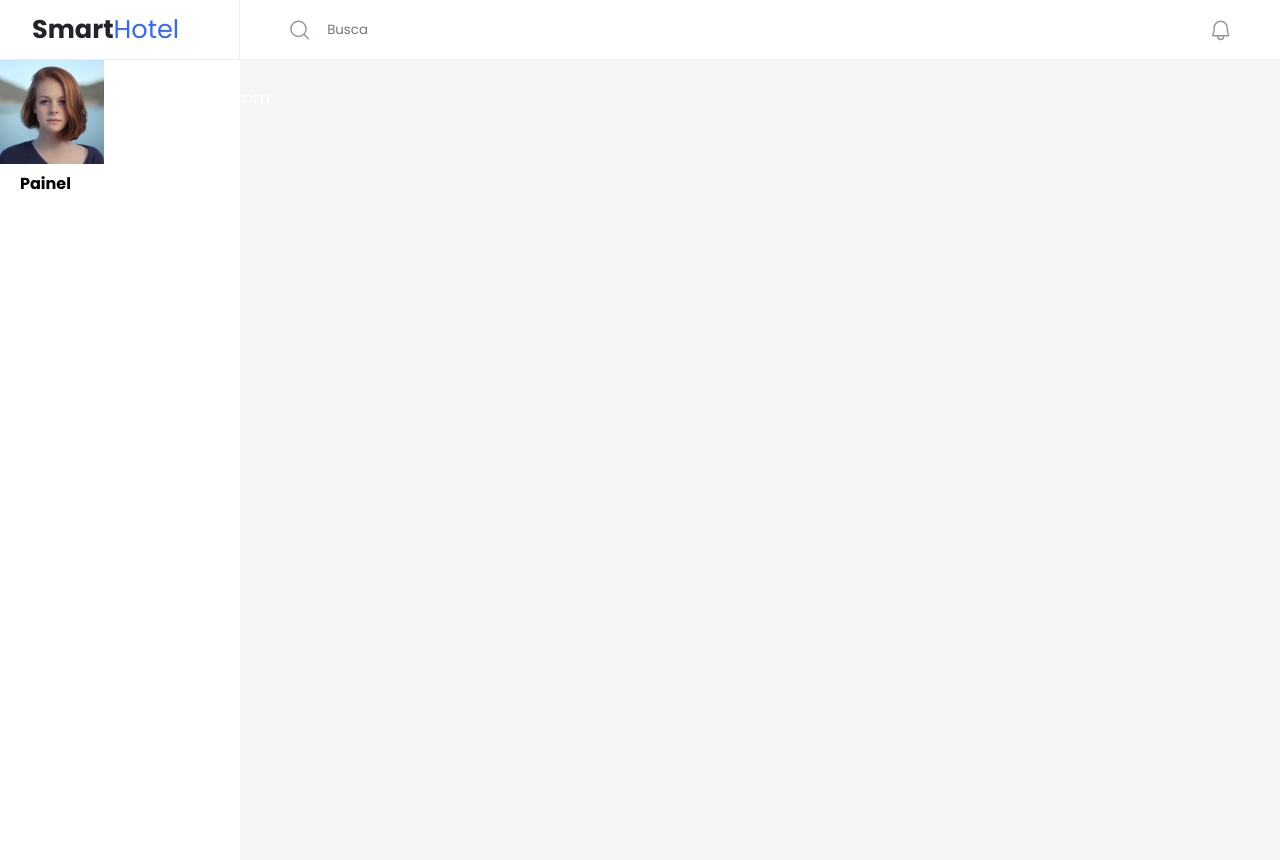
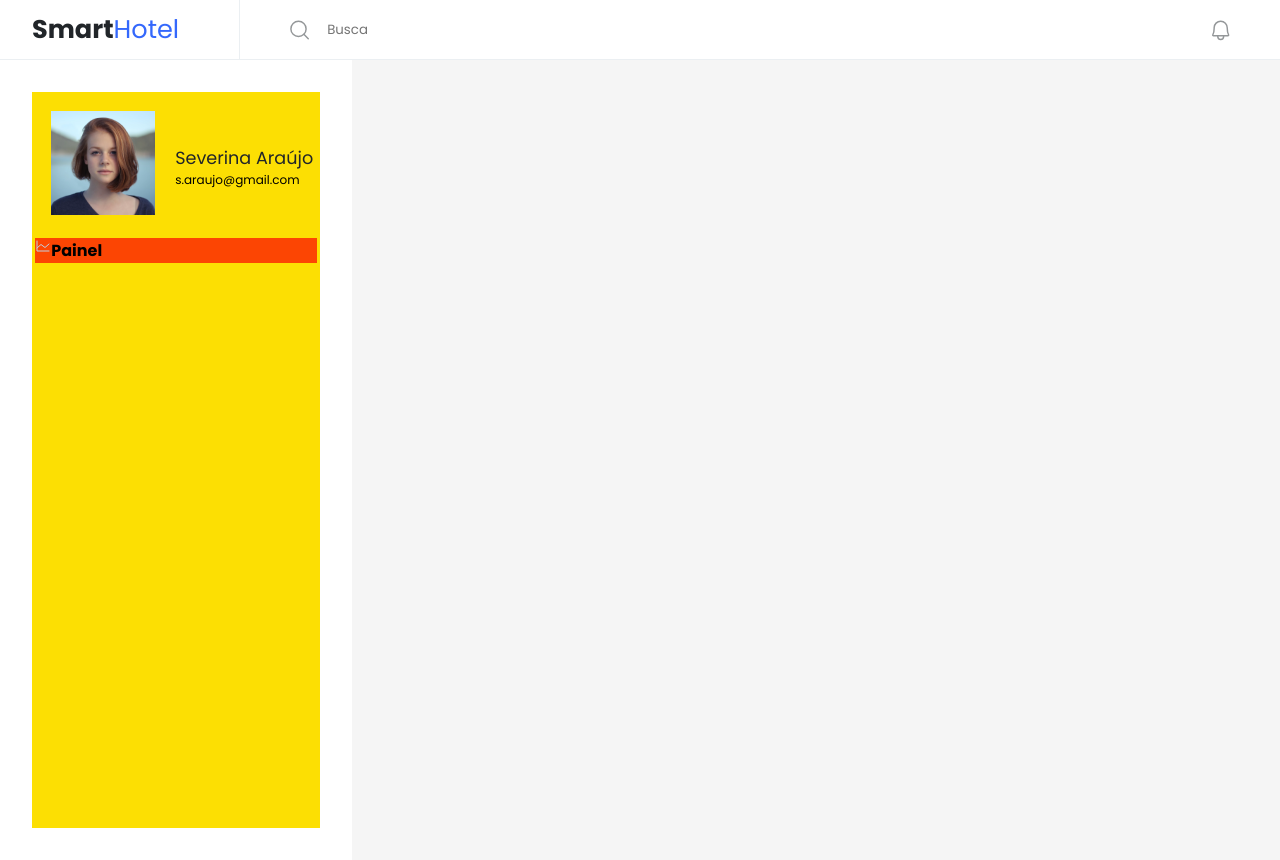
Before and after one commit to FabioPelagaggi/SmartHotel, a React (Vite) app: page / in a window 1280 px wide. Built offline with nearby package versions, Linux system fonts and the light colour scheme.

Commit message:
edit navmenu

```diff
--- a/src/components/Navbar/index.tsx
+++ b/src/components/Navbar/index.tsx
@@ -1,19 +1,19 @@
 import { ChartLine } from 'phosphor-react';
 import UserData from "../UserData";
-import { MenuText, NavbarSection, NavMenu, NavMenuItem } from "./style";
+import { MenuText, NavbarSection, NavMenuBox, NavMenu, NavMenuItem } from "./style";
 
 export default function Navbar() {
     return (
         <NavbarSection>
-            <NavMenu>
+            <NavMenuBox>
                 <UserData />
                 <NavMenu>
                     <NavMenuItem>
-                        <ChartLine size={20} />
+                        <ChartLine />
                         <MenuText>Painel</MenuText>
                     </NavMenuItem>
                 </NavMenu>
-            </NavMenu>
+            </NavMenuBox>
         </NavbarSection>
     )
 }
--- a/src/components/Navbar/style.ts
+++ b/src/components/Navbar/style.ts
@@ -4,25 +4,33 @@ export const NavbarSection = styled.aside`
   display: flex;
   position: absolute;
   z-index: 999;
-  width: 15rem;
+  width: auto;
   height: 100%;
+  padding: 2rem;
   background-color: #ffffff;
+
+`;
+
+export const NavMenuBox = styled.div`
+  display: flex;
+  flex-direction: column;
+  width: 100%;
+  padding: 0.2rem;
+  background-color: ${({ theme }) => theme.colors.yellow[100]};
 `;
 
 export const NavMenu = styled.div`
   display: flex;
   flex-direction: column;
-  justify-content: start;
-  width: 100%;
-
-  color: white;
+  width: auto;
+  background-color: ${({ theme }) => theme.colors.blue['navi']};
+  color: ${({ theme }) => theme.colors.gray['steelBlue']};
 `;
 
 export const NavMenuItem = styled.div`
   display: flex;
   flex-direction: row;
-  justify-content: start;
-  width: 100%;
+  background-color: ${({ theme }) => theme.colors.red[100]};
 `;
 
 export const MenuText = styled.div`
--- a/src/components/UserData/style.ts
+++ b/src/components/UserData/style.ts
@@ -3,21 +3,28 @@ import styled from 'styled-components';
 export const UserDataSection = styled.div`
   display: flex;
   flex-direction: row;
+  align-items: center;
+
 `;
 
 export const UserImg = styled.div`
-
+  padding: 1rem;
+  border-radius: 50%;
 `;
 
 export const UserText = styled.div`
     display: flex;
     flex-direction: column;
+    align-items: start;
+    padding: 0.25rem;
 `;
 
 export const UserName = styled.div`
-
+  font-size: 1.1rem;
+  color: ${({ theme }) => theme.colors.black['darkGrey']};
 `;
 
 export const UserEmail = styled.div`
-
+  font-size: 0.75rem;
+  color: ${({ theme }) => theme.colors.black['steelBlue']};
 `;
--- a/src/styles/theme/default.ts
+++ b/src/styles/theme/default.ts
@@ -10,6 +10,7 @@ export default {
         700: '#00453A',
       },
       gray: {
+        steelBlue: '#C2CFE0',
         200: '#EBEFF2',
         300: '#949799',
         500: '#495057',
```
